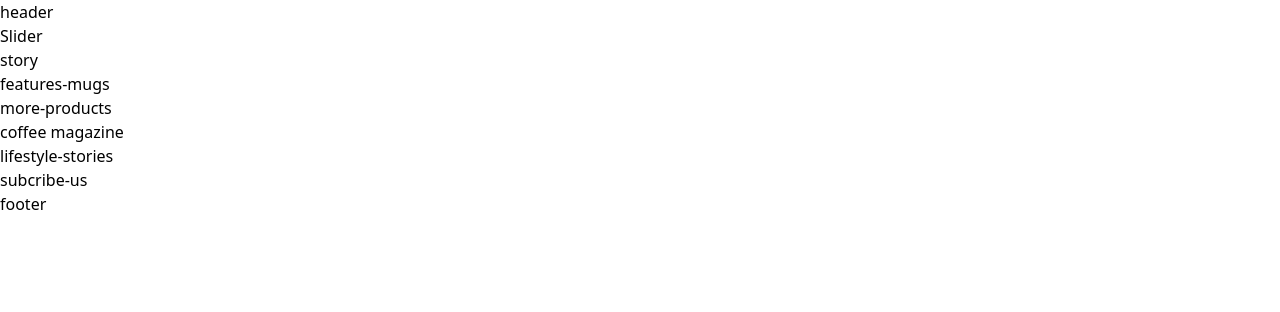
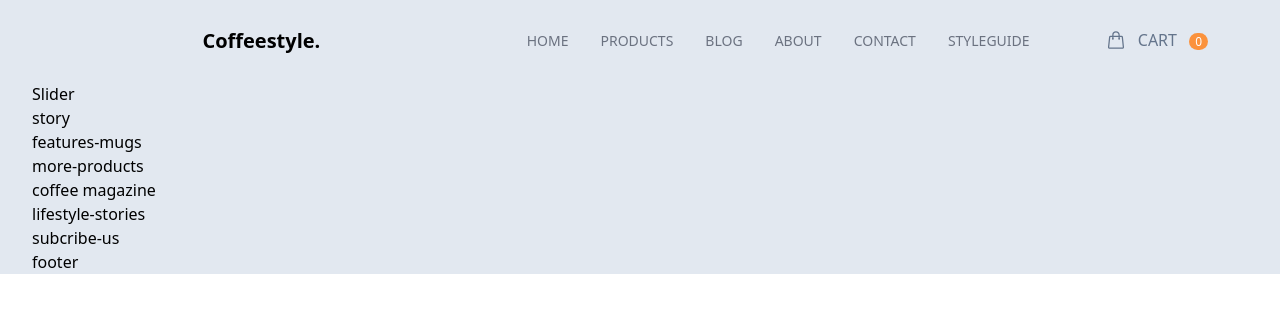
Before and after one commit to trvannam/tailwindcss-coffeestyle, a website: page public/index.html in a window 1280 px wide. Drawn offline with nearby package versions, Linux system fonts and the light colour scheme; files that its build step writes are made by us from their sources.

Commit message:
add-header

```diff
--- a/public/index.html
+++ b/public/index.html
@@ -1,51 +1,80 @@
 <!DOCTYPE html>
 <html lang="en">
   <head>
-    <meta charset="UTF-8">
-    <meta http-equiv="X-UA-Compatible" content="IE=edge">
-    <meta name="viewport" content="width=device-width, initial-scale=1.0">
-    <link href="./output.css" rel="stylesheet">
+    <meta charset="UTF-8" />
+    <meta http-equiv="X-UA-Compatible" content="IE=edge" />
+    <meta name="viewport" content="width=device-width, initial-scale=1.0" />
+    <link href="./output.css" type="text/css" rel="stylesheet" />
     <title>Coffee Style</title>
   </head>
   <body>
     <div id="root">
-        <div class="content-wrapper">
-            <header>header
-
+      <div
+        class="content-wrapper max-w-screen-2xl text-base mx-auto px-8 bg-slate-200"
+      >
+        <header class="py-6 mx-10">
+          <nav class="flex flex-row justify-between items-center">
+            <div class=" basis-2/6 logo  text-center text-xl font-bold cursor-pointer">
+                Coffeestyle.</div>
+            <ul class="basis-3/6 flex items-center justify-center gap-8 uppercase text-sm text-gray-500 font-medium">
+              <li class="ct-top-menu-item">
+                <a href="#" class="">Home</a>
+              </li>
+              <li class="ct-top-menu-item">
+                <a href="#" class="">Products</a>
+              </li>
+              <li class="ct-top-menu-item">
+                <a href="#" class="">Blog</a>
+              </li>
+              <li class="ct-top-menu-item">
+                <a href="#" class="">About</a>
+              </li>
+              <li class="ct-top-menu-item">
+                <a href="#" class="">Contact</a>
+              </li>
+              <li class="ct-top-menu-item">
+                <a href="#" class="">Styleguide</a>
+              </li>
+            </ul>
+            <ul class="">
+              <li class="basis-1/6 flex justify-start uppercase font-medium ct-top-menu-item text-slate-500">
+                <a href="#" class="">
+                  <svg xmlns="http://www.w3.org/2000/svg" fill="none" viewBox="0 0 24 24" stroke-width="1.5" stroke="currentColor" class="ct-icon mb-1">
+                    <path stroke-linecap="round" stroke-linejoin="round" d="M15.75 10.5V6a3.75 3.75 0 10-7.5 0v4.5m11.356-1.993l1.263 12c.07.665-.45 1.243-1.119 1.243H4.25a1.125 1.125 0 01-1.12-1.243l1.264-12A1.125 1.125 0 015.513 7.5h12.974c.576 0 1.059.435 1.119 1.007zM8.625 10.5a.375.375 0 11-.75 0 .375.375 0 01.75 0zm7.5 0a.375.375 0 11-.75 0 .375.375 0 01.75 0z" />
+                  </svg>
+                    <span class="mx-2">Cart</span>
+                    <span class="ct-badge-circle bg-orange-400 text-white">0</span>
+                </a>
+              </li>
+            </ul>
+          </nav>
         </header>
         <main>
-                <div class="slider">
-                    Slider
-                </div><!--end slider-->
+          <div class="slider">Slider</div>
+          <!--end slider-->
 
-                <div class="story">
-                    story
-                </div><!--end story-->
+          <div class="story">story</div>
+          <!--end story-->
 
-                <div class="features-mugs">
-                    features-mugs
-                </div><!--end features-mugs-->
+          <div class="features-mugs">features-mugs</div>
+          <!--end features-mugs-->
 
-                <div class="more-products">
-                    more-products
-                </div><!--end more-products-->
+          <div class="more-products">more-products</div>
+          <!--end more-products-->
 
-                <div class="coffee magazine">
-                    coffee magazine
-                </div><!--end coffee magazine-->
+          <div class="coffee magazine">coffee magazine</div>
+          <!--end coffee magazine-->
 
-                <div class="lifestyle-stories">
-                    lifestyle-stories
-                </div><!--end lifestyle-stories-->
+          <div class="lifestyle-stories">lifestyle-stories</div>
+          <!--end lifestyle-stories-->
 
-                <div class="subcribe-us">
-                    subcribe-us
-                </div><!--end subcribe-us-->
+          <div class="subcribe-us">subcribe-us</div>
+          <!--end subcribe-us-->
         </main>
-            <footer>footer
-
-            </footer>
-        </div><!--end content-wrapper-->
-    </div><!--end root-->
+        <footer>footer</footer>
+      </div>
+      <!--end content-wrapper-->
+    </div>
+    <!--end root-->
   </body>
 </html>
--- a/src/input.css
+++ b/src/input.css
@@ -1,3 +1,13 @@
 @tailwind base;
 @tailwind components;
 @tailwind utilities;
+
+.ct-top-menu-item{
+    @apply cursor-pointer py-1 hover:text-gray-800 relative after:absolute after:bottom-0 after:left-0 after:bg-light-coffee after:h-0.5 after:w-0 hover:after:w-full after:transition-all after:ease-in-out after:duration-300;
+}
+.ct-icon{
+    @apply w-5 h-5 inline-block;
+}
+.ct-badge-circle{
+    @apply text-xs text-center rounded-full px-1.5 ;
+}
--- a/tailwind.config.js
+++ b/tailwind.config.js
@@ -2,7 +2,11 @@
 module.exports = {
   content: ["./public/**/*.{html,js}"],
   theme: {
-    extend: {},
+    extend: {
+      colors: {
+        'light-coffee': '#c89f94'
+      }
+    },
   },
   plugins: [],
 }
```
Also changed, not shown: README.md (added), public/output.css (deleted), 1 other file. Lines whose indentation alone changed are shown as unchanged.
